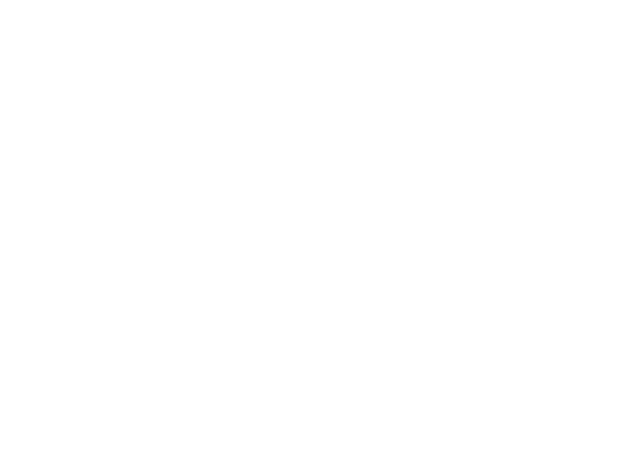
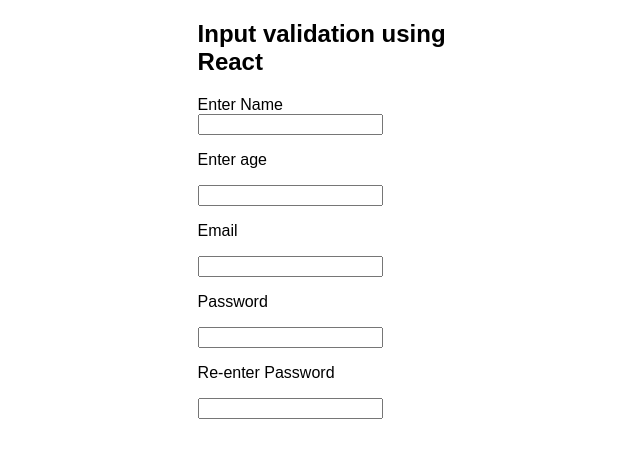
Before and after one commit to tarunsinghdev/react-playground, a React (Create React App) app: page /example/6 in a window 1280 px wide. Shown: the top 458 px of the page, without its empty margins (316-956 px from the left). Built offline with nearby package versions, Linux system fonts and the light colour scheme.

Commit message:
6. Input Validation

```diff
--- a/package.json
+++ b/package.json
@@ -10,7 +10,8 @@
     "react-dom": "^17.0.2",
     "react-router-dom": "^5.2.0",
     "react-scripts": "4.0.3",
-    "web-vitals": "^1.1.2"
+    "web-vitals": "^1.1.2",
+    "yup": "^0.32.9"
   },
   "scripts": {
     "start": "react-scripts start",
--- a/src/App.jsx
+++ b/src/App.jsx
@@ -5,6 +5,7 @@
 
 import Homepage from './components/Homepage/Homepage';
 import InfiniteScroll from './components/InfiniteScroll/InfiniteScroll';
+import InputValidation from './components/InputValidation/InputValidation';
 import Parent from './components/Parent/Parent';
 import Resize from './components/Resize/Resize';
 
@@ -19,6 +20,7 @@
           <Route path="/example/3" component={InfiniteScroll} />
           <Route path="/example/4" component={Carousel} />
           <Route path="/example/5" component={GoogleTimer} />
+          <Route path="/example/6" component={InputValidation} />
         </Switch>
       </BrowserRouter>
     </div>
--- a/src/components/Homepage/Homepage.jsx
+++ b/src/components/Homepage/Homepage.jsx
@@ -24,6 +24,9 @@
         <li>
           <Link to="/example/5">Google Timer Clone</Link>
         </li>
+        <li>
+          <Link to="/example/6">Input Validation</Link>
+        </li>
       </ol>
     </>
   );
--- /dev/null
+++ b/src/components/InputValidation/InputValidation.css
@@ -0,0 +1,4 @@
+.inputvalidation {
+  width: 20%;
+  margin: auto;
+}
--- /dev/null
+++ b/src/components/InputValidation/InputValidation.jsx
@@ -0,0 +1,104 @@
+import React, { useState } from 'react';
+
+import './InputValidation.css';
+
+const InputValidation = () => {
+  const [name, setName] = useState('');
+  const [age, setAge] = useState(null);
+  const [email, setEmail] = useState('');
+  const [password, setPassword] = useState('');
+  const [resetPassword, setResetPassword] = useState('');
+
+  const nameChangeHandler = (e) => {
+    setName(e.target.value);
+  };
+
+  const nameValidator = () => {
+    if (!name.length) {
+      alert("Name field can't be empty");
+      return;
+    }
+    if (name.length < 100) {
+      alert('Name must be less than 100 characters');
+    }
+  };
+
+  const ageChangeHandler = (e) => {
+    setAge(e.target.value);
+  };
+
+  const ageValidator = () => {
+    if (parseInt(age) > 99 || parseInt(age) < 18) {
+      alert('Age must be between 18-99');
+    }
+  };
+
+  const emailChangeHandler = (e) => {
+    setEmail(e.target.value);
+  };
+
+  const emailValidator = () => {
+    const regex = /^[a-z0-9]*\b@\b[a-z]*\b.\b[a-z]*$/;
+    if (!regex.test(email)) {
+      alert('Please enter a valid email');
+    }
+  };
+
+  const passwordChangeHandler = (e) => {
+    setPassword(e.target.value);
+  };
+
+  const passwordValidator = () => {
+    if (password.length < 8) {
+      alert('Password must be atleast 8 characters long');
+    }
+  };
+
+  const resetChangeHandler = (e) => {
+    setResetPassword(e.target.value);
+  };
+
+  const resetValidator = () => {
+    if (resetPassword !== password) {
+      alert('Password do not match');
+    }
+  };
+
+  return (
+    <div className="inputvalidation">
+      <h2>Input validation using React</h2>
+      <label>Enter Name</label>
+      <input onBlur={nameValidator} type="text" onChange={nameChangeHandler} />
+      <p>
+        <label>Enter age</label>
+      </p>
+      <input onBlur={ageValidator} type="number" onChange={ageChangeHandler} />
+      <p>
+        <label>Email</label>
+      </p>
+      <input
+        onBlur={emailValidator}
+        type="email"
+        onChange={emailChangeHandler}
+      />
+      <p>
+        <label>Password</label>
+      </p>
+      <input
+        onBlur={passwordValidator}
+        type="text"
+        onChange={passwordChangeHandler}
+      />
+      <p>
+        <label>Re-enter Password</label>
+      </p>
+      <input
+        onBlur={resetValidator}
+        type="text"
+        onChange={resetChangeHandler}
+      />
+    </div>
+  );
+};
+
+export default InputValidation;
```
Also changed, not shown: src/components/InputValidation/YupValidation.jsx (added, +80 -0 lines), 1 other file (tests, documents, lock files or other folders).
